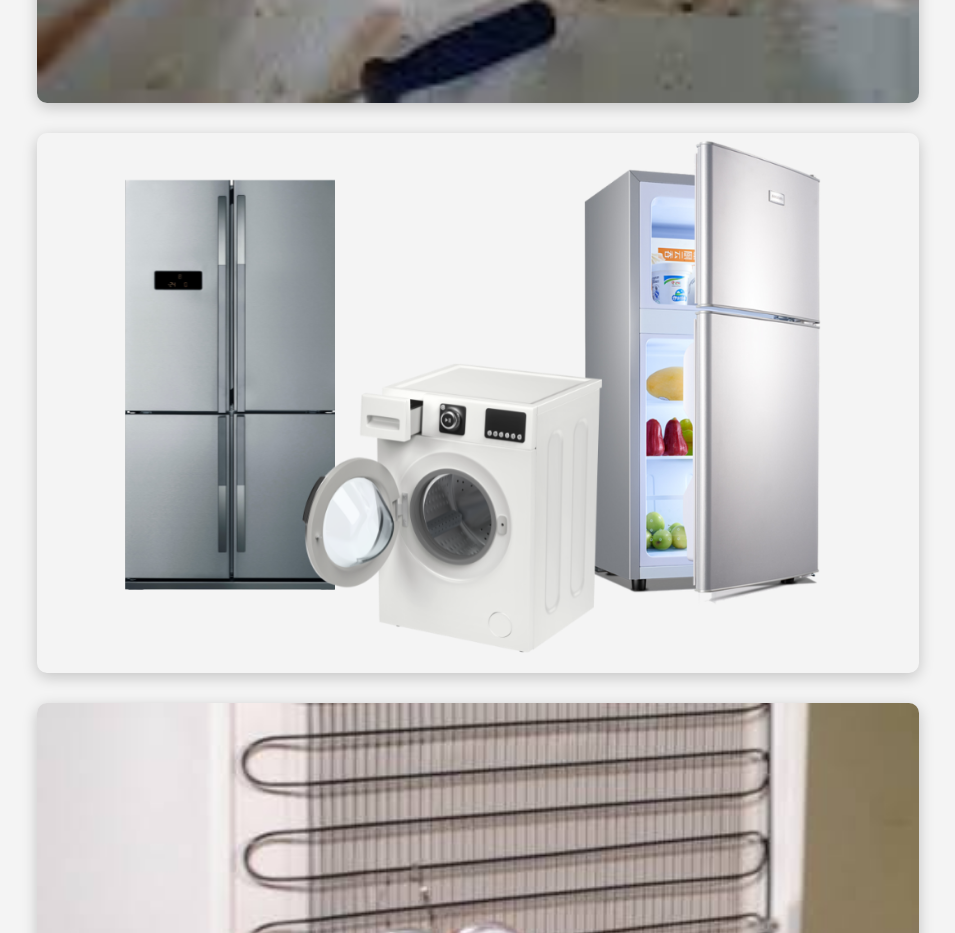
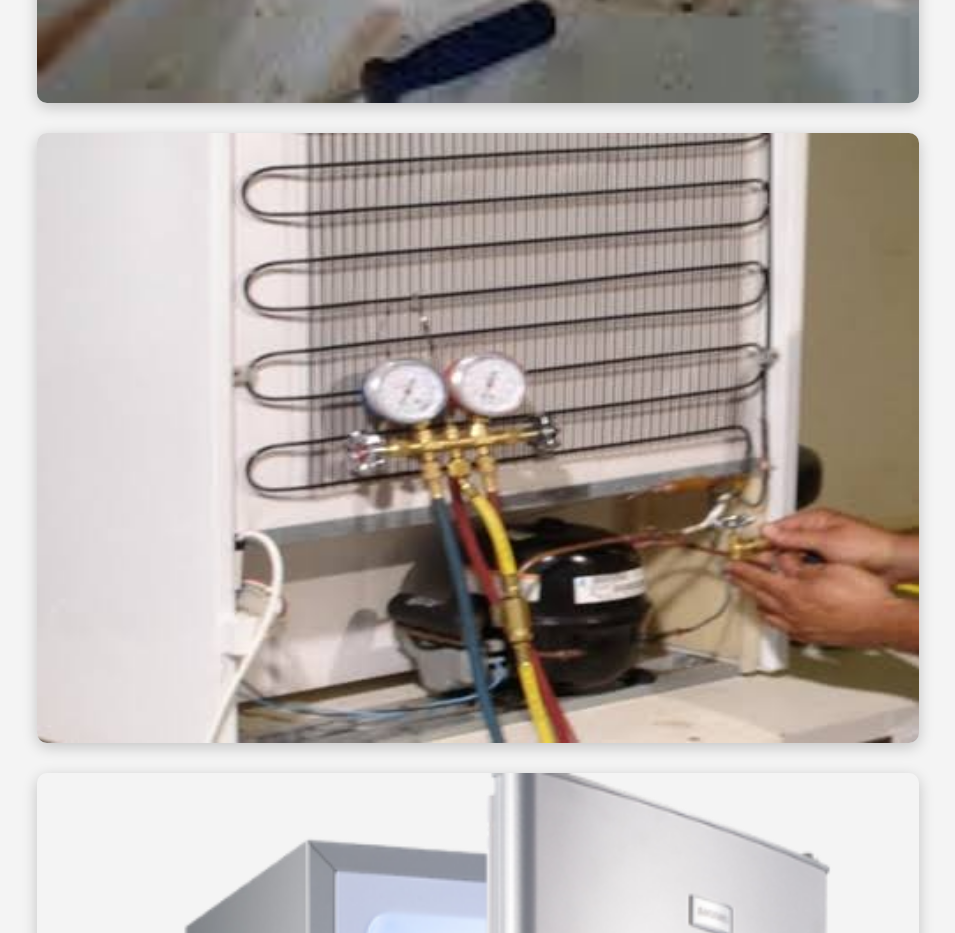
Before and after one commit to 9481A24/Consertogeladeira, a plain HTML site: page index.html in a window 1280 px wide. Shown: the part 1300-2233 px from the top of the page, without its empty margins (162-1117 px from the left). Drawn offline with Linux system fonts and the light colour scheme.

Commit message:
Update index.html

```diff
--- a/index.html
+++ b/index.html
@@ -119,7 +119,7 @@
 <section class="galeria">
 
     <img src="https://raw.githubusercontent.com/9481A24/Consertogeladeira/main/download%20(1).jpeg" alt="Download 1">
-    <img src="https://raw.githubusercontent.com/9481A24/Consertogeladeira/main/geladeira-1-e1724770170643.png" alt="Geladeira 1">
+
     <img src="https://raw.githubusercontent.com/9481A24/Consertogeladeira/main/images%20(8).jpeg" alt="Imagem 8">
     <img src="https://raw.githubusercontent.com/9481A24/Consertogeladeira/main/zxcvas.png" alt="Zxcvas">
   </section>
```
